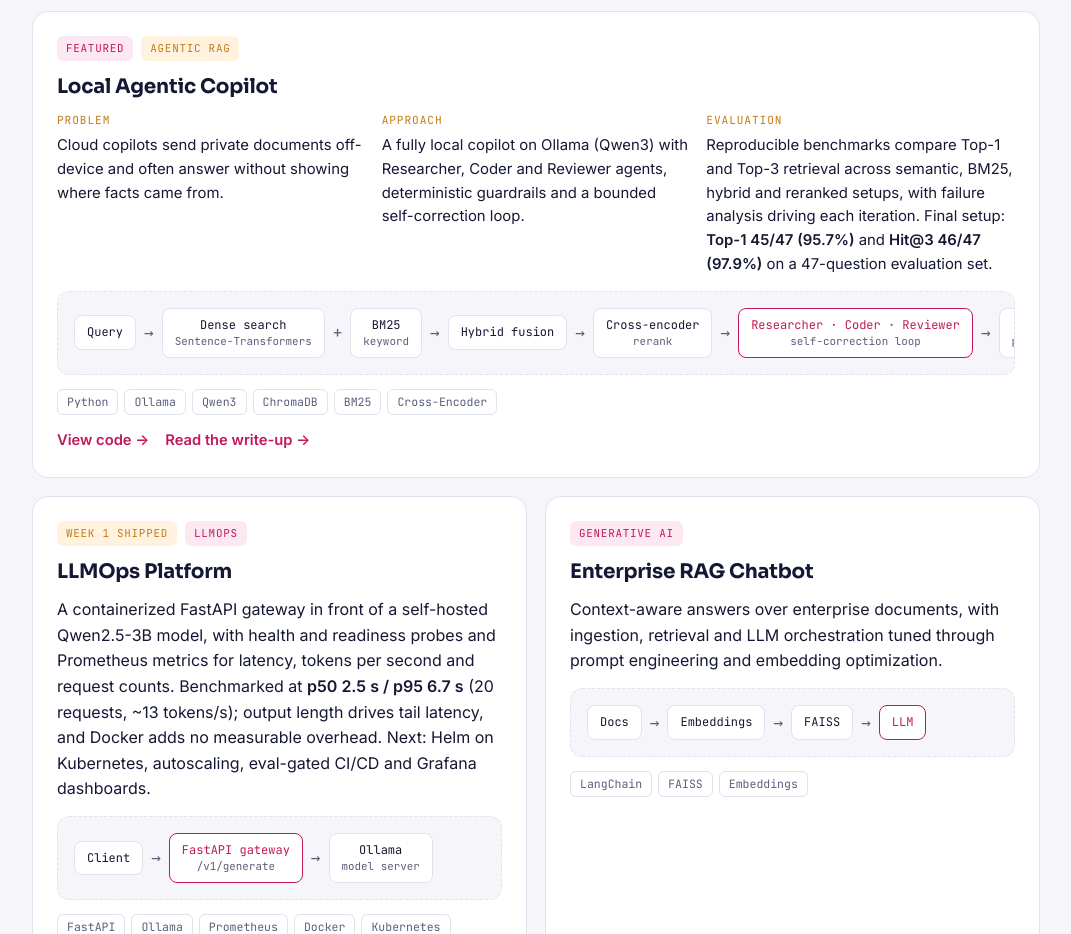
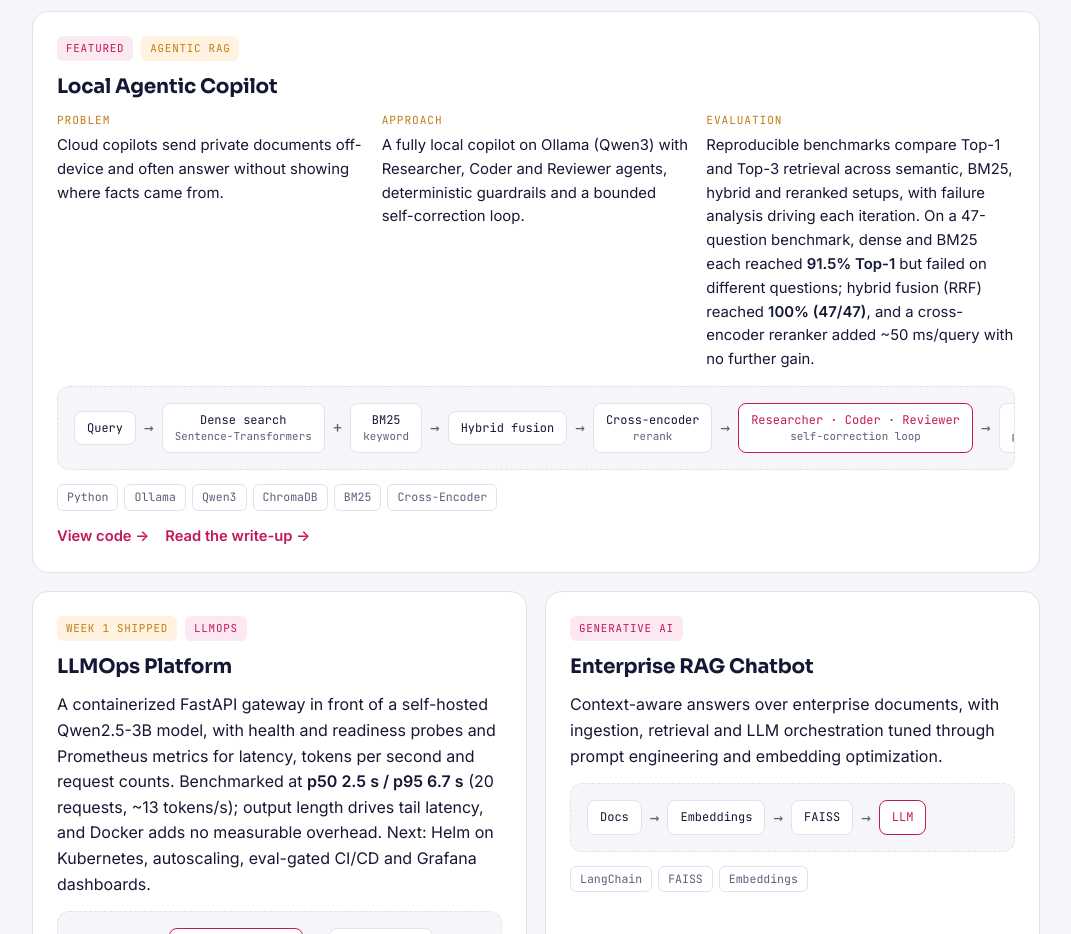
Before and after one commit to Sailaja-Morrennagari/Sailaja-Morrennagari.github.io, a plain HTML site: page index.html in a window 1280 px wide. Shown: the part 1480-2414 px from the top of the page, without its empty margins (104-1175 px from the left). Drawn offline with Linux system fonts and the light colour scheme.

Commit message:
Add files via upload

```diff
--- a/index.html
+++ b/index.html
@@ -288,7 +288,7 @@ footer a{color:var(--band-muted)}
           <div class="case">
             <div><span class="k">Problem</span><p>Cloud copilots send private documents off-device and often answer without showing where facts came from.</p></div>
             <div><span class="k">Approach</span><p>A fully local copilot on Ollama (Qwen3) with Researcher, Coder and Reviewer agents, deterministic guardrails and a bounded self-correction loop.</p></div>
-            <div><span class="k">Evaluation</span><p>Reproducible benchmarks compare Top-1 and Top-3 retrieval across semantic, BM25, hybrid and reranked setups, with failure analysis driving each iteration. Final setup: <b>Top-1 45/47 (95.7%)</b> and <b>Hit@3 46/47 (97.9%)</b> on a 47-question evaluation set.</p></div>
+            <div><span class="k">Evaluation</span><p>Reproducible benchmarks compare Top-1 and Top-3 retrieval across semantic, BM25, hybrid and reranked setups, with failure analysis driving each iteration. On a 47-question benchmark, dense and BM25 each reached <b>91.5% Top-1</b> but failed on different questions; hybrid fusion (RRF) reached <b>100% (47/47)</b>, and a cross-encoder reranker added ~50 ms/query with no further gain.</p></div>
           </div>
           <div class="arch" aria-label="Copilot architecture">
             <div class="arch-row">
```
Also changed, not shown: 1 other file.
